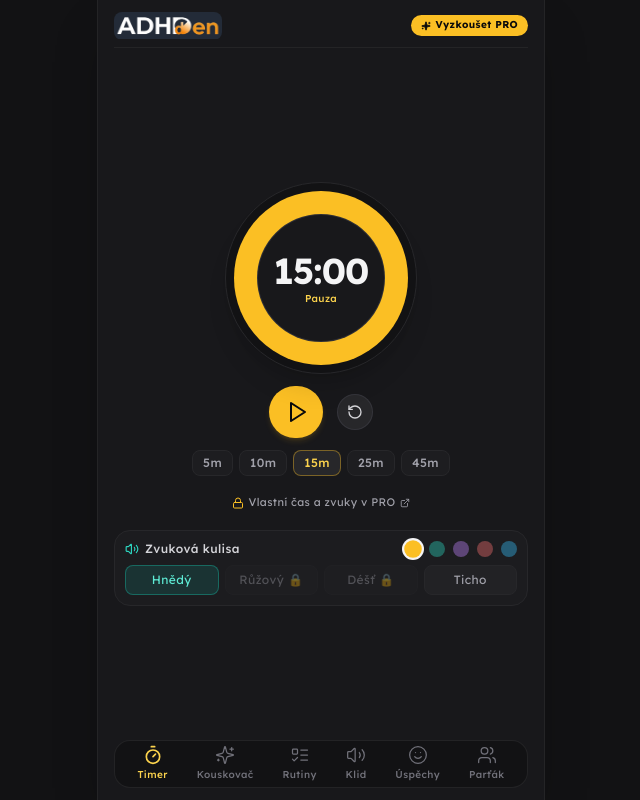
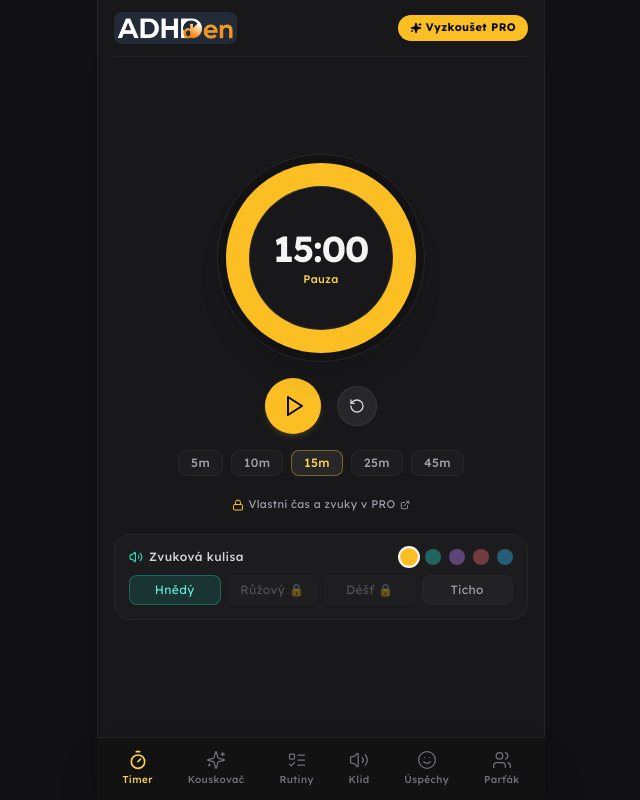
Before and after one commit to onlinejitka/ADHden, a Next.js app: page /app in a window 1280 px wide. Shown: the whole page, without its empty margins (319-959 px from the left). Built offline with nearby package versions, Linux system fonts and the light colour scheme.

Commit message:
Update page.tsx

```diff
--- a/app/app/page.tsx
+++ b/app/app/page.tsx
@@ -628,26 +628,26 @@ export default function ADHDApp() {
   };
 
   return (
-    // HLAVNÍ PEVNÝ OBAL: Ukotvený na 100% okna bez možnosti posuvu celé stránky
-    <div className="fixed inset-0 w-full h-[100dvh] bg-[#121214] text-zinc-200 flex justify-center tracking-wide font-sans leading-relaxed overflow-hidden select-none">
-      <div className="w-full max-w-md h-full flex flex-col justify-between bg-[#18181b] border-x border-zinc-800/80 shadow-2xl relative px-4 pt-3 pb-3 overflow-hidden">
-        {/* Skryté audio přehrávače */}
+    <div className="w-full min-h-screen bg-[#121214] text-zinc-200 flex justify-center font-sans tracking-wide leading-relaxed">
+      {/* Hlavní kontejner aplikace s bezpečným spodním paddingem pb-24 pro spodní menu */}
+      <div className="w-full max-w-md min-h-screen flex flex-col bg-[#18181b] border-x border-zinc-800/80 shadow-2xl relative px-4 pt-3 pb-24">
+        {/* Skryté přehrávače */}
         <audio ref={audioPlayerRef} className="hidden" />
         <audio ref={bodyDoublingAudioRef} className="hidden" />
 
-        {/* PEVNÉ HORNÍ ZÁHLAVÍ */}
-        <header className="h-9 flex items-center justify-between pb-2 border-b border-zinc-800/80 flex-shrink-0">
+        {/* HLAVIČKA APLIKACE */}
+        <header className="flex items-center justify-between pb-3 border-b border-zinc-800/80 mb-3 flex-shrink-0">
           <Link href="/" className="flex items-center group">
             <img
               src="/ADHden%20logo.jpg"
               alt="ADHDen.cz logo"
-              className="h-7 w-auto rounded-lg object-contain group-hover:opacity-90 transition"
+              className="h-8 w-auto rounded-lg object-contain group-hover:opacity-90 transition"
             />
           </Link>
 
           {isPro ? (
-            <span className="bg-amber-400/15 border border-amber-400/30 text-amber-300 text-[10px] font-bold px-2 py-0.5 rounded-full flex items-center gap-1 shadow-sm">
-              <Sparkles className="w-2.5 h-2.5 fill-current text-amber-400" />
+            <span className="bg-amber-400/15 border border-amber-400/30 text-amber-300 text-[11px] font-bold px-3 py-1 rounded-full flex items-center gap-1 shadow-sm">
+              <Sparkles className="w-3 h-3 fill-current text-amber-400" />
               <span>★ PRO Aktivní</span>
             </span>
           ) : (
@@ -655,34 +655,34 @@ export default function ADHDApp() {
               href={stripeProUrl}
               target="_blank"
               rel="noopener noreferrer"
-              className="bg-amber-400 hover:bg-amber-300 text-zinc-950 text-[10px] font-bold px-2.5 py-0.5 rounded-full flex items-center gap-1 transition shadow-sm active:scale-95"
+              className="bg-amber-400 hover:bg-amber-300 text-zinc-950 text-[11px] font-bold px-3 py-1 rounded-full flex items-center gap-1 transition shadow-sm active:scale-95"
             >
-              <Sparkles className="w-2.5 h-2.5 fill-current" />
+              <Sparkles className="w-3 h-3 fill-current" />
               <span>Vyzkoušet PRO</span>
             </a>
           )}
         </header>
 
-        {/* STŘEDOVÝ PROSTOR: Přesně dimenzovaný bez možnosti přetečení */}
-        <main className="flex-1 flex flex-col justify-center min-h-0 overflow-hidden py-1">
+        {/* HLAVNÍ OBSAH */}
+        <main className="flex-1 flex flex-col">
           {/* ========================================================= */}
-          {/* TAB 1: TIME TIMER (PŘIROZENĚ VYVÁŽENÝ BEZ DĚR A BEZ SCROLLU) */}
+          {/* TAB 1: TIME TIMER (PŘIROZENÝ VZHLED S NORMÁLNÍMI MEZERAMI) */}
           {/* ========================================================= */}
           {activeTab === "timer" && (
-            <div className="flex flex-col items-center justify-center gap-3 my-auto">
-              {/* Vizuální ciferník (Krásný plný disk 190 px) */}
-              <div className="relative w-48 h-48 rounded-full flex items-center justify-center p-2 bg-[#121214] border border-zinc-800 shadow-xl flex-shrink-0">
+            <div className="flex flex-col items-center space-y-4 py-1 my-auto">
+              {/* Vizuální ciferník (Plná velikost 200 px) */}
+              <div className="relative w-48 h-48 sm:w-52 sm:h-52 rounded-full flex items-center justify-center p-2 bg-[#121214] border border-zinc-800 shadow-xl flex-shrink-0">
                 <div
                   className="w-full h-full rounded-full transition-all duration-1000 ease-linear flex items-center justify-center relative overflow-hidden"
                   style={{
                     background: `conic-gradient(${timerColor} ${pieDegrees}deg, #27272a 0deg)`,
                   }}
                 >
-                  <div className="w-32 h-32 rounded-full bg-[#18181b] border border-zinc-700/60 flex flex-col items-center justify-center z-10 text-center px-2">
+                  <div className="w-32 h-32 sm:w-36 sm:h-36 rounded-full bg-[#18181b] border border-zinc-700/60 flex flex-col items-center justify-center z-10 text-center px-2">
                     <span className="text-3xl sm:text-4xl font-extrabold tracking-tight text-zinc-100">
                       {formatTime(secondsLeft)}
                     </span>
-                    <span className="text-[10px] text-amber-300 font-medium mt-0.5 leading-tight">
+                    <span className="text-[10px] sm:text-[11px] text-amber-300 font-medium mt-1 leading-tight">
                       {isTimerRunning ? "✨ Vnímej přítomnost" : "Pauza"}
                     </span>
                   </div>
@@ -690,10 +690,10 @@ export default function ADHDApp() {
               </div>
 
               {/* Tlačítka Play / Reset */}
-              <div className="flex items-center gap-3.5 flex-shrink-0">
+              <div className="flex items-center gap-4 flex-shrink-0">
                 <button
                   onClick={toggleTimer}
-                  className="w-13 h-13 p-3.5 rounded-full bg-amber-400 hover:bg-amber-300 text-zinc-950 font-bold flex items-center justify-center transition active:scale-95 shadow-md shadow-amber-400/15"
+                  className="w-13 h-13 sm:w-14 sm:h-14 p-3.5 rounded-full bg-amber-400 hover:bg-amber-300 text-zinc-950 font-bold flex items-center justify-center transition active:scale-95 shadow-md shadow-amber-400/15"
                 >
                   {isTimerRunning ? (
                     <Pause className="w-6 h-6" strokeWidth={2} />
@@ -703,14 +703,14 @@ export default function ADHDApp() {
                 </button>
                 <button
                   onClick={() => resetTimer()}
-                  className="w-9 h-9 rounded-full bg-zinc-800 hover:bg-zinc-700 text-zinc-300 flex items-center justify-center active:scale-95 transition border border-zinc-700/60"
+                  className="w-10 h-10 rounded-full bg-zinc-800 hover:bg-zinc-700 text-zinc-300 flex items-center justify-center active:scale-95 transition border border-zinc-700/60"
                 >
                   <RotateCcw className="w-4 h-4" strokeWidth={2} />
                 </button>
               </div>
 
               {/* Rychlé předvolby */}
-              <div className="flex gap-1.5 flex-shrink-0">
+              <div className="flex gap-1.5 sm:gap-2 flex-shrink-0">
                 {[5, 10, 15, 25, 45].map((mins) => (
                   <button
                     key={mins}
@@ -718,7 +718,7 @@ export default function ADHDApp() {
                       setTimerMinutes(mins);
                       resetTimer(mins);
                     }}
-                    className={`px-2.5 py-1 rounded-lg text-xs font-medium transition ${
+                    className={`px-3 py-1 rounded-lg text-xs font-medium transition ${
                       timerMinutes === mins
                         ? "bg-zinc-800 text-amber-300 border border-amber-400/40"
                         : "bg-zinc-800/40 text-zinc-400 border border-zinc-800 hover:bg-zinc-800"
@@ -732,7 +732,7 @@ export default function ADHDApp() {
               {/* Vlastní čas */}
               <div className="flex-shrink-0">
                 {isPro ? (
-                  <div className="flex items-center gap-2 bg-zinc-800/40 border border-zinc-800 rounded-xl px-3 py-0.5">
+                  <div className="flex items-center gap-2 bg-zinc-800/40 border border-zinc-800 rounded-xl px-3 py-1">
                     <span className="text-xs text-amber-300 font-medium whitespace-nowrap">
                       ★ Vlastní (min):
                     </span>
@@ -743,18 +743,18 @@ export default function ADHDApp() {
                       value={customTimeMinutes}
                       onChange={(e) => setCustomTimeMinutes(e.target.value)}
                       placeholder="8"
-                      className="w-12 bg-[#121214] border border-zinc-700 rounded px-1.5 py-0.5 text-xs text-amber-300 text-center focus:outline-none"
+                      className="w-12 bg-[#121214] border border-zinc-700 rounded px-2 py-0.5 text-xs text-amber-300 text-center focus:outline-none"
                     />
                     <button
                       onClick={setCustomMinutesHandler}
                       disabled={!customTimeMinutes}
-                      className="bg-amber-400 hover:bg-amber-300 disabled:opacity-30 text-zinc-950 font-bold px-2 py-0.5 rounded text-xs transition"
+                      className="bg-amber-400 hover:bg-amber-300 disabled:opacity-30 text-zinc-950 font-bold px-2.5 py-0.5 rounded text-xs transition"
                     >
                       Uložit
                     </button>
                   </div>
                 ) : (
-                  <div className="text-center py-0.5">
+                  <div className="text-center">
                     <a
                       href={stripeProUrl}
                       target="_blank"
@@ -770,7 +770,7 @@ export default function ADHDApp() {
               </div>
 
               {/* Zvuková kulisa & Barvy */}
-              <div className="w-full bg-zinc-800/30 border border-zinc-800 rounded-2xl p-2.5 space-y-2 flex-shrink-0">
+              <div className="w-full bg-zinc-800/30 border border-zinc-800 rounded-2xl p-3.5 space-y-2.5 flex-shrink-0">
                 <div className="flex items-center justify-between text-xs font-medium text-zinc-300">
                   <span className="flex items-center gap-1.5">
                     <Volume2 className="w-3.5 h-3.5 text-teal-400" /> Zvuková kulisa
@@ -850,37 +850,40 @@ export default function ADHDApp() {
           )}
 
           {/* ========================================================= */}
-          {/* TAB 2: KOUSKOVAČ ÚKOLŮ (Se samostatným vnitřním scrollem) */}
+          {/* TAB 2: KOUSKOVAČ ÚKOLŮ */}
           {/* ========================================================= */}
           {activeTab === "kouskovac" && (
-            <div className="h-full overflow-y-auto no-scrollbar space-y-3 py-1">
-              <div className="bg-zinc-800/30 border border-zinc-800 rounded-2xl p-3.5 space-y-2.5">
+            <div className="space-y-4 py-1">
+              <div className="bg-zinc-800/30 border border-zinc-800 rounded-2xl p-4 space-y-3">
                 <h2 className="text-sm font-semibold text-purple-300 flex items-center gap-2">
                   <Sparkles className="w-4 h-4 text-purple-400" />
                   Kouskovač velkých úkolů
                 </h2>
+                <p className="text-xs text-zinc-400 leading-relaxed">
+                  Rozpad velkého úkolu na malé zvládnutelné kroky bez paralýzy.
+                </p>
 
                 <textarea
                   value={rawTask}
                   onChange={(e) => setRawTask(e.target.value)}
                   placeholder="Napište úkol (např. Uklidit pracovní stůl)..."
-                  rows={2}
-                  className="w-full bg-[#121214] border border-zinc-700/80 rounded-xl p-2.5 text-xs text-zinc-100 placeholder-zinc-500 focus:outline-none focus:border-purple-400 resize-none"
+                  rows={3}
+                  className="w-full bg-[#121214] border border-zinc-700/80 rounded-xl p-3 text-xs text-zinc-100 placeholder-zinc-500 focus:outline-none focus:border-purple-400 resize-none"
                 />
 
                 {errorMessage && (
-                  <div className="p-2 bg-rose-500/10 border border-rose-500/20 rounded-xl text-xs text-rose-300">
+                  <div className="p-2.5 bg-rose-500/10 border border-rose-500/20 rounded-xl text-xs text-rose-300">
                     {errorMessage}
                   </div>
                 )}
 
-                <div className="flex items-center justify-between pt-0.5">
+                <div className="flex items-center justify-between pt-1">
                   <div className="flex items-center gap-2 text-xs text-zinc-400">
                     <span>Počet kroků:</span>
                     <select
                       value={customStepCount}
                       onChange={(e) => setCustomStepCount(Number(e.target.value))}
-                      className="bg-[#121214] border border-zinc-700 rounded-lg px-2 py-1 text-xs text-purple-300"
+                      className="bg-[#121214] border border-zinc-700 rounded-lg px-2.5 py-1 text-xs text-purple-300"
                     >
                       <option value={3}>3 kroky</option>
                       <option value={5}>5 kroků</option>
@@ -890,7 +893,7 @@ export default function ADHDApp() {
                   <button
                     onClick={() => handleBreakdown(customStepCount)}
                     disabled={isLoadingSteps || !rawTask.trim()}
-                    className="bg-purple-400 hover:bg-purple-300 disabled:opacity-40 text-zinc-950 font-bold px-3.5 py-1.5 rounded-xl text-xs transition"
+                    className="bg-purple-400 hover:bg-purple-300 disabled:opacity-40 text-zinc-950 font-bold px-4 py-2 rounded-xl text-xs transition"
                   >
                     {isLoadingSteps ? "Rozkládám..." : "Rozkouskovat"}
                   </button>
@@ -929,14 +932,14 @@ export default function ADHDApp() {
           {/* TAB 3: RUTINY */}
           {/* ========================================================= */}
           {activeTab === "rutiny" && (
-            <div className="h-full overflow-y-auto no-scrollbar space-y-3 py-1">
-              <div className="flex bg-zinc-800/60 p-1 rounded-xl border border-zinc-800 flex-shrink-0">
+            <div className="space-y-3.5 py-1">
+              <div className="flex bg-zinc-800/60 p-1 rounded-xl border border-zinc-800">
                 <button
                   onClick={() => {
                     setRoutineAudience("adults");
                     setActiveSectionId("ad-morning");
                   }}
-                  className={`flex-1 py-1.5 text-xs font-medium rounded-lg transition ${
+                  className={`flex-1 py-2 text-xs font-medium rounded-lg transition ${
                     routineAudience === "adults" ? "bg-zinc-700 text-amber-300" : "text-zinc-400"
                   }`}
                 >
@@ -947,15 +950,15 @@ export default function ADHDApp() {
                     setRoutineAudience("kids");
                     setActiveSectionId("kd-morning");
                   }}
-                  className={`flex-1 py-1.5 text-xs font-medium rounded-lg transition ${
+                  className={`flex-1 py-2 text-xs font-medium rounded-lg transition ${
                     routineAudience === "kids" ? "bg-zinc-700 text-teal-300" : "text-zinc-400"
                   }`}
                 >
-                  Pro děti
+                  Pro děti (s ikonami)
                 </button>
               </div>
 
-              <div className="grid grid-cols-2 gap-2 flex-shrink-0">
+              <div className="grid grid-cols-2 gap-2">
                 {currentSections.map((sec) => (
                   <button
                     key={sec.id}
@@ -998,7 +1001,7 @@ export default function ADHDApp() {
                 ))}
               </div>
 
-              <div className="bg-zinc-800/30 border border-zinc-800 rounded-2xl p-3 space-y-2 flex-shrink-0">
+              <div className="bg-zinc-800/30 border border-zinc-800 rounded-2xl p-3 space-y-2">
                 {isPro ? (
                   <div className="flex gap-2">
                     <input
@@ -1029,7 +1032,14 @@ export default function ADHDApp() {
           {/* TAB 4: KLIDOVÁ ZÓNA */}
           {/* ========================================================= */}
           {activeTab === "klid" && (
-            <div className="h-full overflow-y-auto no-scrollbar space-y-3 py-1">
+            <div className="space-y-3.5 py-1">
+              <div className="bg-zinc-800/30 border border-zinc-800 rounded-2xl p-3.5 space-y-1">
+                <h2 className="text-sm font-semibold text-teal-300 flex items-center gap-2">
+                  <Volume2 className="w-4 h-4 text-teal-400" /> Zklidnění & Senzorické zvuky
+                </h2>
+                <p className="text-xs text-zinc-400">Monotónní zvuky pro úlevu od přetížení smyslů.</p>
+              </div>
+
               <div className="space-y-2">
                 {officialAudios.map((audio) => {
                   const isPlaying = activeAudioId === audio.id;
@@ -1054,7 +1064,7 @@ export default function ADHDApp() {
               </div>
 
               {/* ČASOVAČ VYPNUTÍ */}
-              <div className="bg-zinc-800/30 border border-zinc-800 rounded-2xl p-3 space-y-2 flex-shrink-0">
+              <div className="bg-zinc-800/30 border border-zinc-800 rounded-2xl p-3 space-y-2">
                 <div className="flex items-center justify-between text-xs">
                   <span className="text-zinc-200 font-semibold flex items-center gap-1.5">
                     <Clock className="w-3.5 h-3.5 text-teal-400" /> Časovač vypnutí zvuku
@@ -1096,7 +1106,7 @@ export default function ADHDApp() {
                   setActiveAudioId(null);
                   cancelKlidTimer();
                 }}
-                className="w-full py-2 bg-rose-500/10 hover:bg-rose-500/20 text-rose-300 border border-rose-500/20 rounded-xl text-xs font-medium flex items-center justify-center gap-2 flex-shrink-0"
+                className="w-full py-2 bg-rose-500/10 hover:bg-rose-500/20 text-rose-300 border border-rose-500/20 rounded-xl text-xs font-medium flex items-center justify-center gap-2"
               >
                 <VolumeX className="w-4 h-4" /> Zastavit přehrávání
               </button>
@@ -1107,7 +1117,16 @@ export default function ADHDApp() {
           {/* TAB 5: DNEŠNÍ ÚSPĚCHY */}
           {/* ========================================================= */}
           {activeTab === "uspechy" && (
-            <div className="h-full overflow-y-auto no-scrollbar space-y-3 py-1">
+            <div className="space-y-4 py-1">
+              <div className="bg-zinc-800/30 border border-zinc-800 rounded-2xl p-4 space-y-1">
+                <h2 className="text-sm font-semibold text-amber-300 flex items-center gap-2">
+                  <Heart className="w-4 h-4 text-amber-400" /> Dnešní laskavost k sobě
+                </h2>
+                <p className="text-xs text-zinc-400">
+                  Žádný tlak na výkon. Zaznamenejte si i ty nejmenší kroky, které jste dnes zvládli.
+                </p>
+              </div>
+
               <div className="grid grid-cols-2 gap-2.5">
                 {[
                   { key: "water", label: "Dostatek vody", icon: "💧" },
@@ -1140,7 +1159,7 @@ export default function ADHDApp() {
           {/* TAB 6: BODY DOUBLING */}
           {/* ========================================================= */}
           {activeTab === "bodydoubling" && (
-            <div className="h-full overflow-y-auto no-scrollbar space-y-3 py-1">
+            <div className="space-y-3.5 py-1">
               {activeSession ? (
                 <div className="bg-zinc-800/50 border border-teal-500/30 rounded-2xl p-4 text-center flex flex-col items-center space-y-4">
                   <div className="text-xs text-teal-300 font-semibold tracking-wider uppercase">
@@ -1215,7 +1234,7 @@ export default function ADHDApp() {
                       <button
                         disabled={!item.free && !isPro}
                         onClick={() => startSession(item)}
-                        className={`px-3 py-1.5 rounded-lg text-xs font-semibold flex items-center gap-1 transition ${
+                        className={`px-3.5 py-1.5 rounded-lg text-xs font-semibold flex items-center gap-1 transition ${
                           item.free || isPro
                             ? "bg-teal-400 hover:bg-teal-300 text-zinc-950"
                             : "bg-zinc-800 text-zinc-500 cursor-not-allowed"
@@ -1232,65 +1251,65 @@ export default function ADHDApp() {
           )}
         </main>
 
-        {/* PEVNÝ SPODNÍ NAVIGAČNÍ PANEL */}
-        <nav className="h-12 flex-shrink-0 bg-[#121214] border border-zinc-800/80 rounded-2xl px-2 py-1 flex justify-around items-center z-50">
+        {/* SPODNÍ NAVIGAČNÍ PANEL (PEVNĚ UKOTVENÝ NA 100% DISPLEJE) */}
+        <nav className="fixed bottom-0 left-0 right-0 max-w-md mx-auto bg-[#121214]/95 backdrop-blur-md border-t border-zinc-800/90 px-2 py-2 flex justify-around items-center z-50 shadow-2xl">
           <button
             onClick={() => setActiveTab("timer")}
-            className={`flex flex-col items-center gap-0.5 py-0.5 px-2.5 rounded-lg transition ${
+            className={`flex flex-col items-center gap-0.5 py-1 px-2.5 rounded-lg transition ${
               activeTab === "timer" ? "text-amber-300" : "text-zinc-500 hover:text-zinc-400"
             }`}
           >
-            <Timer className="w-4 h-4 sm:w-5 sm:h-5" strokeWidth={activeTab === "timer" ? 2 : 1.5} />
+            <Timer className="w-5 h-5" strokeWidth={activeTab === "timer" ? 2 : 1.5} />
             <span className="text-[10px] font-medium">Timer</span>
           </button>
 
           <button
             onClick={() => setActiveTab("kouskovac")}
-            className={`flex flex-col items-center gap-0.5 py-0.5 px-2.5 rounded-lg transition ${
+            className={`flex flex-col items-center gap-0.5 py-1 px-2.5 rounded-lg transition ${
               activeTab === "kouskovac" ? "text-purple-300" : "text-zinc-500 hover:text-zinc-400"
             }`}
           >
-            <Sparkles className="w-4 h-4 sm:w-5 sm:h-5" strokeWidth={activeTab === "kouskovac" ? 2 : 1.5} />
+            <Sparkles className="w-5 h-5" strokeWidth={activeTab === "kouskovac" ? 2 : 1.5} />
             <span className="text-[10px] font-medium">Kouskovač</span>
           </button>
 
           <button
             onClick={() => setActiveTab("rutiny")}
-            className={`flex flex-col items-center gap-0.5 py-0.5 px-2.5 rounded-lg transition ${
+            className={`flex flex-col items-center gap-0.5 py-1 px-2.5 rounded-lg transition ${
               activeTab === "rutiny" ? "text-amber-300" : "text-zinc-500 hover:text-zinc-400"
             }`}
           >
-            <ListTodo className="w-4 h-4 sm:w-5 sm:h-5" strokeWidth={activeTab === "rutiny" ? 2 : 1.5} />
+            <ListTodo className="w-5 h-5" strokeWidth={activeTab === "rutiny" ? 2 : 1.5} />
             <span className="text-[10px] font-medium">Rutiny</span>
           </button>
 
           <button
             onClick={() => setActiveTab("klid")}
-            className={`flex flex-col items-center gap-0.5 py-0.5 px-2.5 rounded-lg transition ${
+            className={`flex flex-col items-center gap-0.5 py-1 px-2.5 rounded-lg transition ${
               activeTab === "klid" ? "text-teal-300" : "text-zinc-500 hover:text-zinc-400"
             }`}
           >
-            <Volume2 className="w-4 h-4 sm:w-5 sm:h-5" strokeWidth={activeTab === "klid" ? 2 : 1.5} />
+            <Volume2 className="w-5 h-5" strokeWidth={activeTab === "klid" ? 2 : 1.5} />
             <span className="text-[10px] font-medium">Klid</span>
           </button>
 
           <button
             onClick={() => setActiveTab("uspechy")}
-            className={`flex flex-col items-center gap-0.5 py-0.5 px-2.5 rounded-lg transition ${
+            className={`flex flex-col items-center gap-0.5 py-1 px-2.5 rounded-lg transition ${
               activeTab === "uspechy" ? "text-amber-300" : "text-zinc-500 hover:text-zinc-400"
             }`}
           >
-            <Smile className="w-4 h-4 sm:w-5 sm:h-5" strokeWidth={activeTab === "uspechy" ? 2 : 1.5} />
+            <Smile className="w-5 h-5" strokeWidth={activeTab === "uspechy" ? 2 : 1.5} />
             <span className="text-[10px] font-medium">Úspěchy</span>
           </button>
 
           <button
             onClick={() => setActiveTab("bodydoubling")}
-            className={`flex flex-col items-center gap-0.5 py-0.5 px-2.5 rounded-lg transition ${
+            className={`flex flex-col items-center gap-0.5 py-1 px-2.5 rounded-lg transition ${
               activeTab === "bodydoubling" ? "text-teal-300" : "text-zinc-500 hover:text-zinc-400"
             }`}
           >
-            <Users className="w-4 h-4 sm:w-5 sm:h-5" strokeWidth={activeTab === "bodydoubling" ? 2 : 1.5} />
+            <Users className="w-5 h-5" strokeWidth={activeTab === "bodydoubling" ? 2 : 1.5} />
             <span className="text-[10px] font-medium">Parťák</span>
           </button>
         </nav>
```
